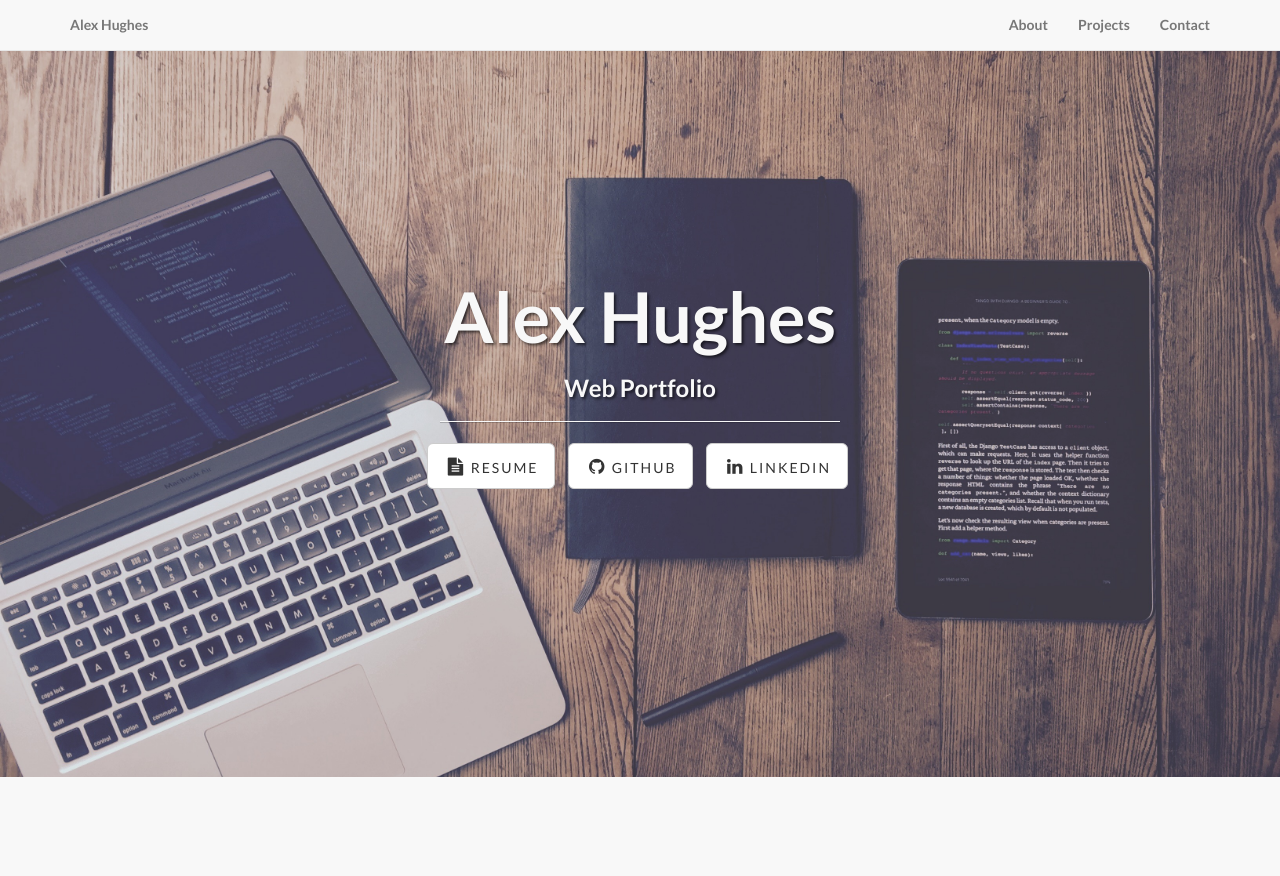
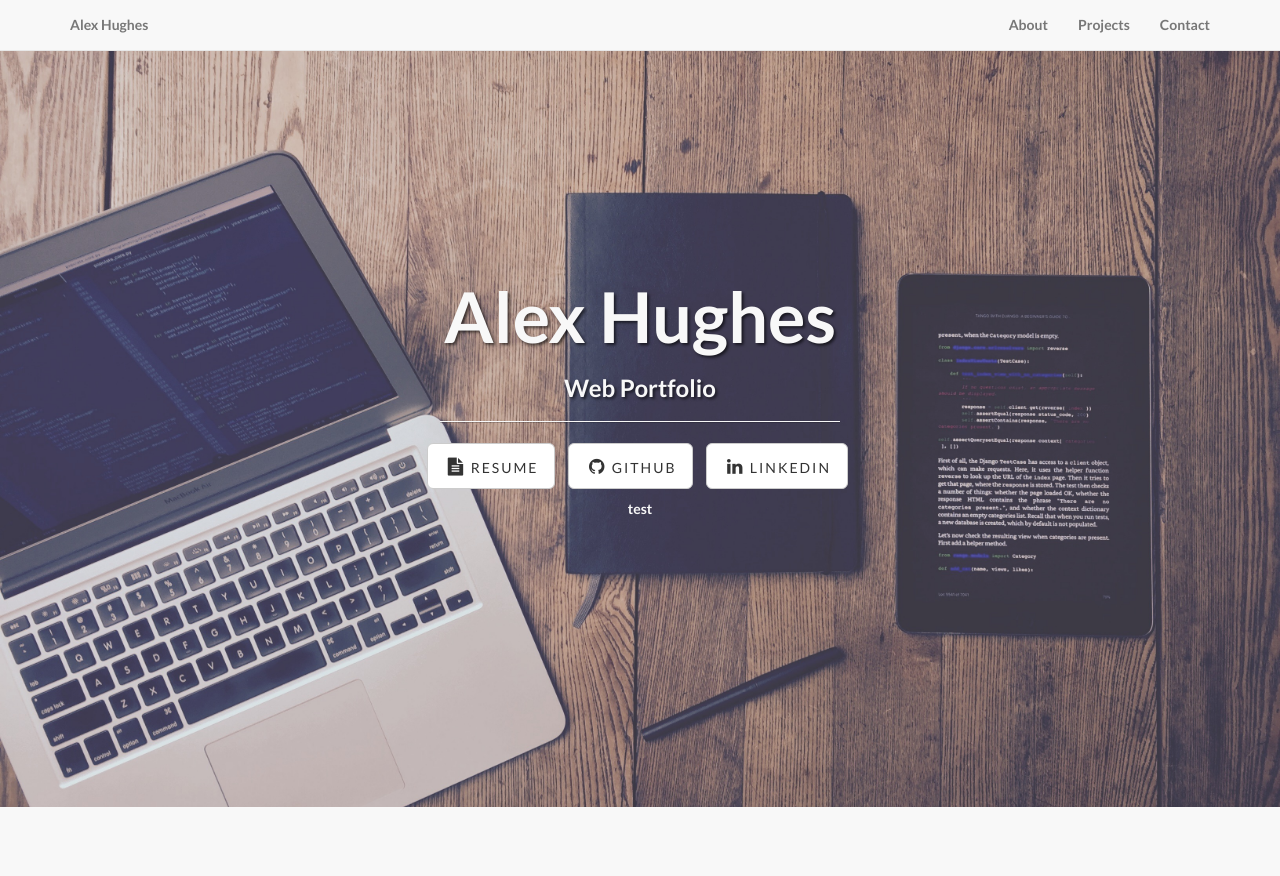
Before and after one commit to alxhghs/my-personal-page, a Django app: page / in a window 1280 px wide. Shown: the top 876 px of the page. Run offline with Django 3.2, Linux system fonts and the light colour scheme; data that the repository does not hold is empty; some libraries are stand-ins or nearby versions.

Commit message:
Update index.html

```diff
--- a/core/templates/index.html
+++ b/core/templates/index.html
@@ -25,6 +25,7 @@
                                 <a href="https://www.linkedin.com/in/alxhughes/" class="btn btn-default btn-lg"><i class="fa fa-linkedin fa-fw"></i> <span class="network-name">Linkedin</span></a>
                             </li>
                         </ul>
+			    <p>test</p>
                     </div>
                 </div>
             </div>
```
